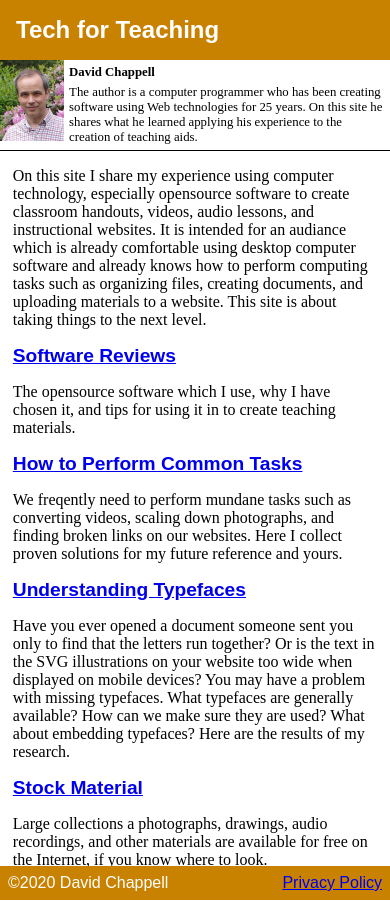
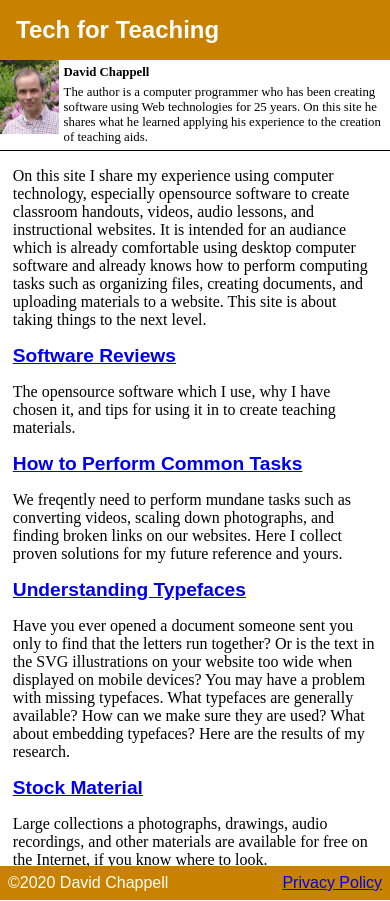
Before and after one commit to david672orford/tech-for-teaching, a Jekyll site: the page built from index.md, in a window 390 px wide. Built offline with Jekyll 4.4.1, drawn with Linux system fonts in a browser that asks for light colours; our own code applies the rules of GitHub Pages for plain Markdown files.

```diff
--- a/assets/css/style.css
+++ b/assets/css/style.css
@@ -62,7 +62,6 @@
 DIV.author_box IMG {
 	display: block;
 	width: 15%;
-	min-width: 5em;
 	}
 DIV.author_byline {
 	font-weight: bold;
```
